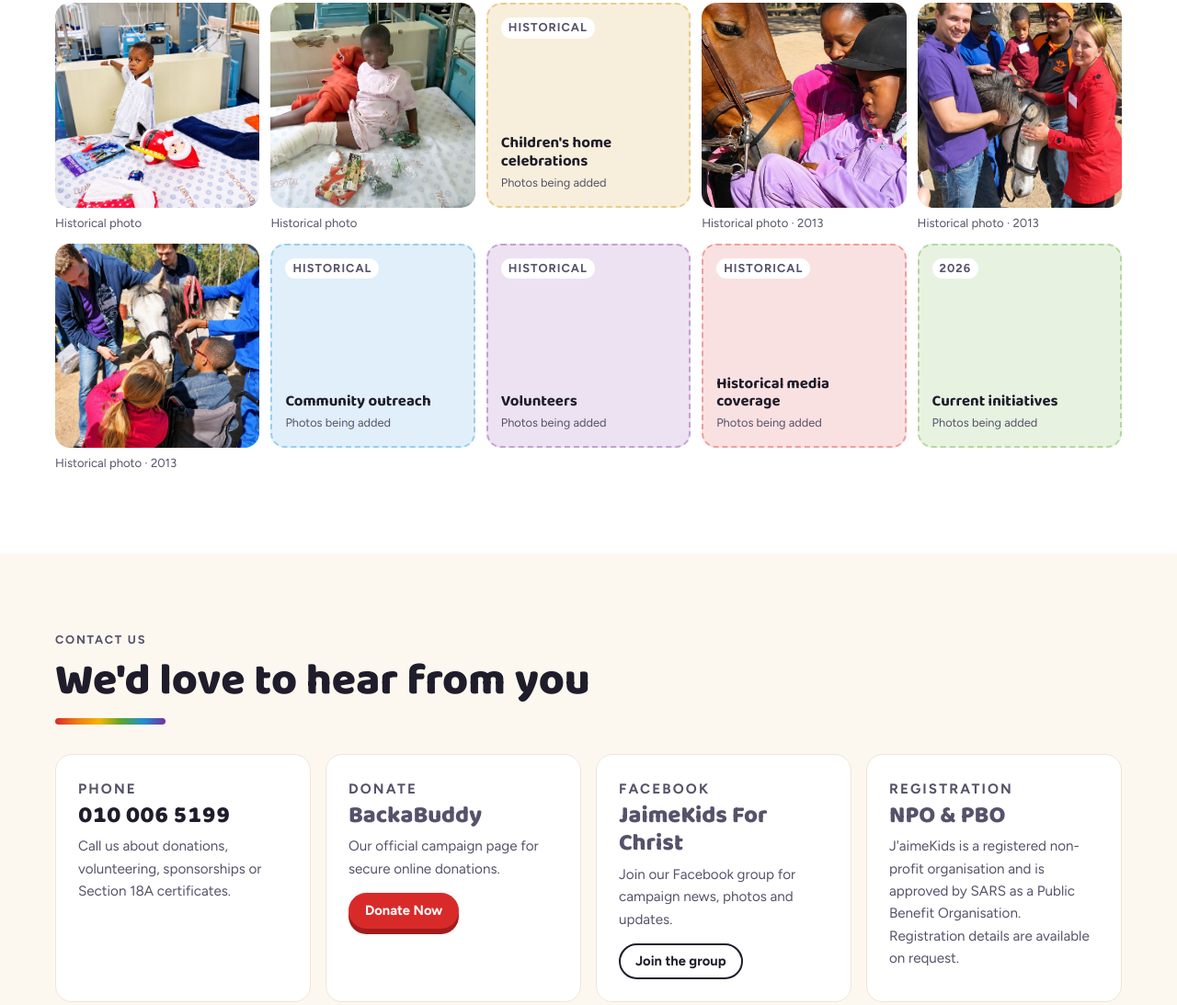
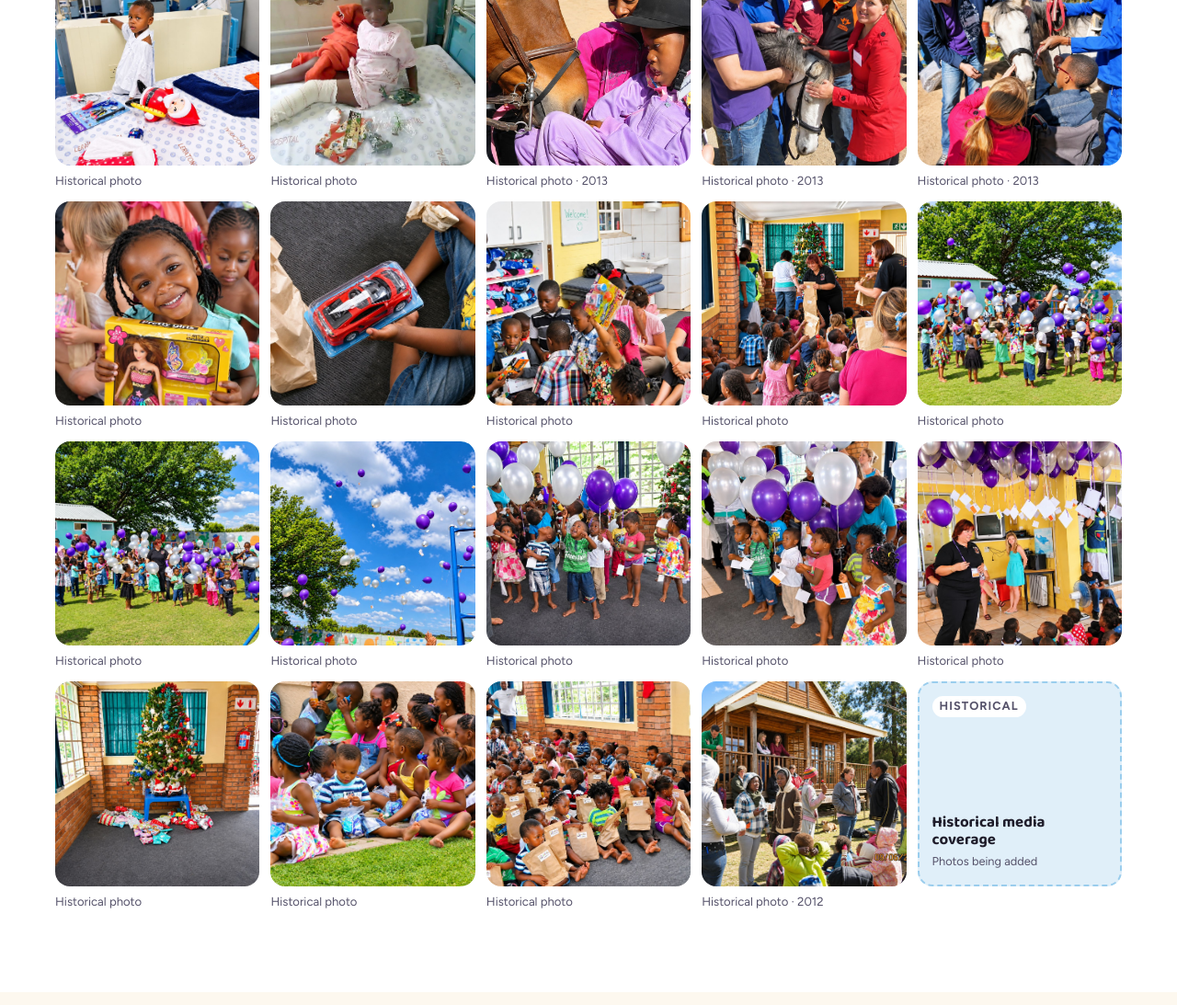
Before and after one commit to rscsnb-png/jaimekids, a plain HTML site: page index.html in a window 1280 px wide. Shown: the part 8358-9451 px from the top of the page at 92% size. Drawn offline with Linux system fonts and the light colour scheme.

Commit message:
Add community outreach photos; drop unused gallery categories
Co-Authored-By: Claude Opus 5.5 <noreply@anthropic.com>
Claude-Session: https://claude.ai/code/session_01776D8UFETMR7gMuB8QfUgZ

```diff
--- a/index.html
+++ b/index.html
@@ -555,9 +555,9 @@ const SITE = {
 };
 /* Gallery: replace placeholders with { src:"img/...", alt:"...", year:"2012", cat:"truck" } */
 const GALLERY_CATS = {
-  truck:"Christmas truck drives", hospital:"Paediatric hospital visits", homes:"Children's home celebrations",
-  horses:"Therapeutic horseback riding", outreach:"Community outreach", volunteers:"Volunteers",
-  media:"Historical media coverage", current:"Current initiatives"
+  truck:"Christmas truck drives", hospital:"Paediatric hospital visits",
+  horses:"Therapeutic horseback riding", outreach:"Community outreach",
+  media:"Historical media coverage"
 };
 const GALLERY = [
   { src:"img/gallery/hospital-01.jpg", alt:"A smiling boy in a hospital bed shows off the gift he received during a J'aimeKids hospital visit", cat:"hospital" },
@@ -577,6 +577,20 @@ const GALLERY = [
   { src:"img/gallery/truck-2012-5.jpg", alt:"Volunteers hand out bags of treats as children and families cheer beside the lit-up Christmas truck", year:"2012", cat:"truck" },
   { src:"img/gallery/truck-2012-6.jpg", alt:"The decorated Christmas truck with a lit reindeer drives through the night carrying volunteers", year:"2012", cat:"truck" },
   { src:"img/gallery/truck-2012-7.jpg", alt:"Volunteers sit along the back of the decorated Christmas truck before the drive", year:"2012", cat:"truck" },
+  { src:"img/gallery/outreach-01.jpg", alt:"A girl beams as she holds up her new doll set", cat:"outreach" },
+  { src:"img/gallery/outreach-02.jpg", alt:"A boy unwraps a red toy car from its paper bag", cat:"outreach" },
+  { src:"img/gallery/outreach-03.jpg", alt:"Children and volunteers open and show off their new toys", cat:"outreach" },
+  { src:"img/gallery/outreach-04.jpg", alt:"Volunteers hand out named gift bags to children seated by the Christmas tree", cat:"outreach" },
+  { src:"img/gallery/outreach-05.jpg", alt:"Children let go of purple and silver balloons on the lawn", cat:"outreach" },
+  { src:"img/gallery/outreach-06.jpg", alt:"Children gather on the lawn holding purple and silver balloons", cat:"outreach" },
+  { src:"img/gallery/outreach-07.jpg", alt:"Balloons carrying message cards float up into a blue sky as a clown watches", cat:"outreach" },
+  { src:"img/gallery/outreach-08.jpg", alt:"Young children look up in wonder at their balloons beside the Christmas tree", cat:"outreach" },
+  { src:"img/gallery/outreach-09.jpg", alt:"Toddlers hold balloons tagged with message cards", cat:"outreach" },
+  { src:"img/gallery/outreach-10.jpg", alt:"A volunteer talks to children seated beneath a ceiling of balloons and message cards", cat:"outreach" },
+  { src:"img/gallery/outreach-11.jpg", alt:"Wrapped gifts piled under a decorated Christmas tree, ready for the children", cat:"outreach" },
+  { src:"img/gallery/outreach-12.jpg", alt:"Children sit on the grass exploring their new gift packs", cat:"outreach" },
+  { src:"img/gallery/outreach-13.jpg", alt:"Rows of children hold their J'aimeKids gift bags", cat:"outreach" },
+  { src:"img/gallery/outreach-14.jpg", alt:"Volunteers and families gather outside a wooden hall during a winter outreach day", year:"2012", cat:"outreach" },
   { src:"img/gallery/horses-2013-1.jpg", alt:"A girl in a riding helmet meets a horse, supported by a helper, at the 2013 therapeutic riding day", year:"2013", cat:"horses" },
   { src:"img/gallery/horses-2013-2.jpg", alt:"Volunteers and a young boy stroke a grey pony together at the 2013 therapeutic riding day", year:"2013", cat:"horses" },
   { src:"img/gallery/horses-2013-3.jpg", alt:"A boy in a wheelchair reaches out to touch a grey pony while volunteers help, 2013", year:"2013", cat:"horses" }
```
Also changed, not shown: img/gallery/outreach-01.jpg (added), img/gallery/outreach-02.jpg (added), img/gallery/outreach-03.jpg (added), img/gallery/outreach-04.jpg (added), img/gallery/outreach-05.jpg (added), img/gallery/outreach-06.jpg (added), img/gallery/outreach-07.jpg (added), img/gallery/outreach-08.jpg (added), img/gallery/outreach-09.jpg (added), img/gallery/outreach-10.jpg (added), img/gallery/outreach-11.jpg (added), img/gallery/outreach-12.jpg (added), img/gallery/outreach-13.jpg (added), img/gallery/outreach-14.jpg (added).
